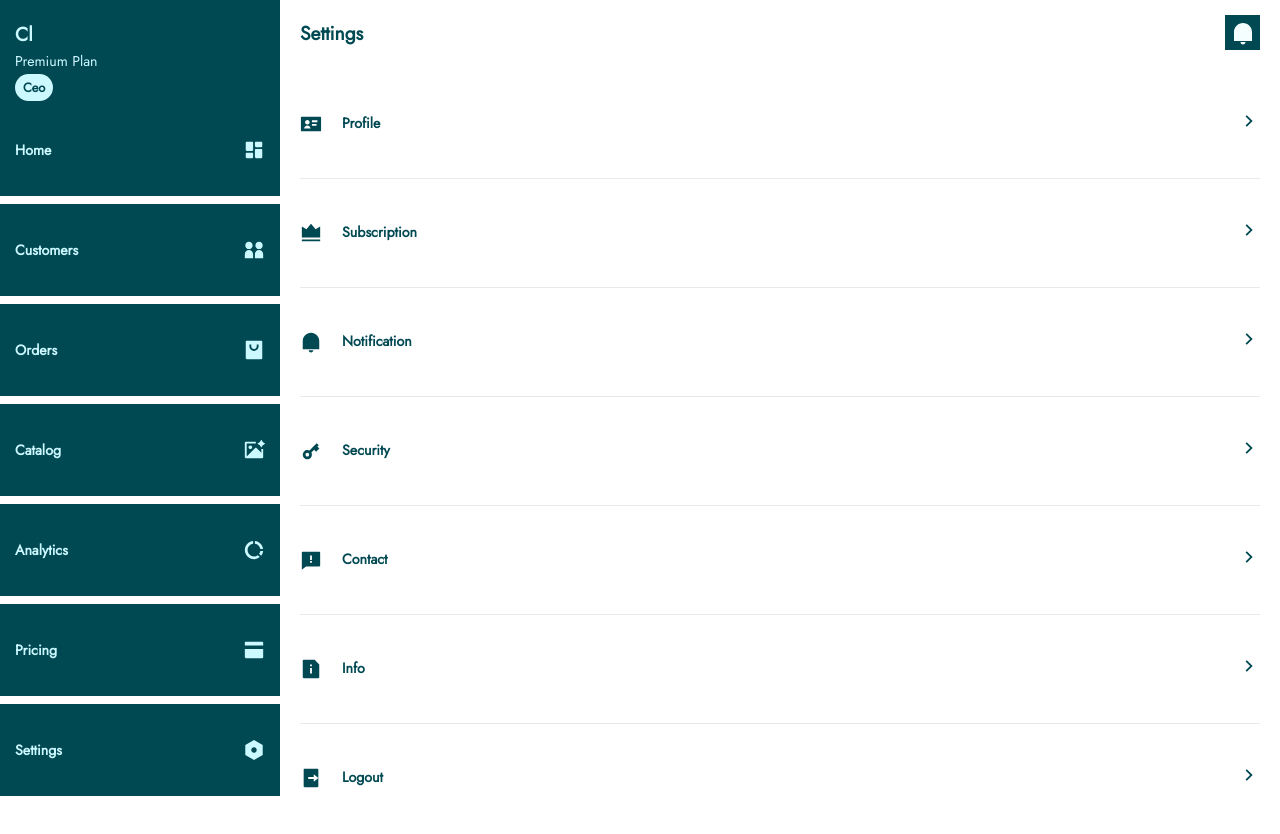
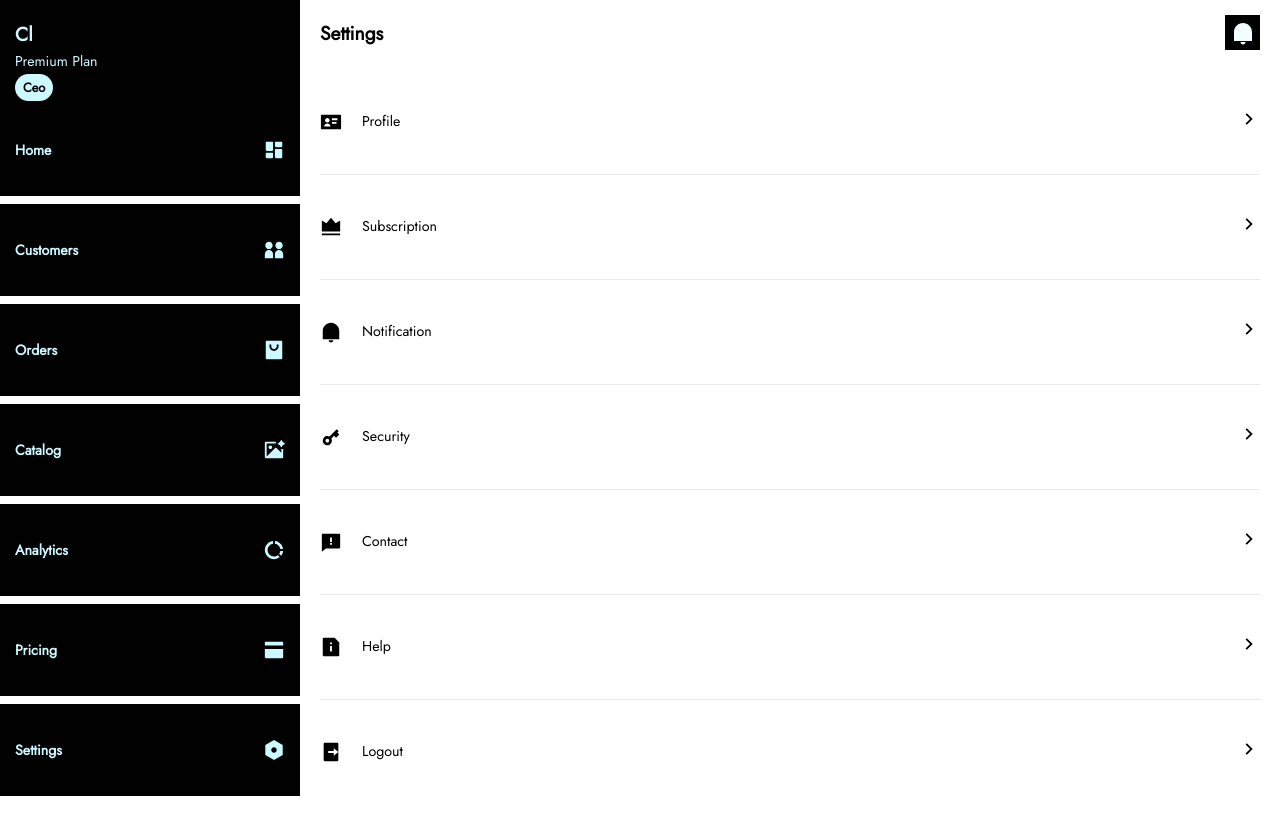
Before and after one commit to cloortt/web.cloortt.com, a Vue app: page /settings in a window 1280 px wide. Shown: the top 834 px of the page. Built offline with nearby package versions, Linux system fonts and the light colour scheme.

Commit message:
Modified AppSettings Component, Modified SettingsView, Modified cloortt.css, Modified web.css

```diff
--- a/src/assets/css/cloortt.css
+++ b/src/assets/css/cloortt.css
@@ -25,7 +25,7 @@ button {
 
 :root {
     --c-base: #004953;
-    /* --c-base:#010101; */
+    --c-base:#010101;
     --c-base-mild:#ccf9ff;
     --c-base-faint: #f5feff;
     --c-success: #3ae57f;
--- a/src/assets/css/web.css
+++ b/src/assets/css/web.css
@@ -1,7 +1,7 @@
 @import './cloortt.css';
 
 .web-sidebar{
-   width:280px;
+   width:300px;
    padding:20px 0;
 }
 .web-sidebar .top{
@@ -23,7 +23,7 @@
 .web-app-body{
     float:right;
     padding:15px 20px;
-    width:calc(100% - 280px);
+    width:calc(100% - 300px);
 }
 
 .web-app-body .the-head .col-1{
@@ -45,7 +45,7 @@
 }
 
 .web-settings .child{
-    padding:40px 0;
+    padding:38px 0;
     border-bottom:1px solid var(--c-grey);
 }
 
--- a/src/components/AppSettings.vue
+++ b/src/components/AppSettings.vue
@@ -18,10 +18,10 @@
     });
 </script>
 <template>
-    <div class="child cl-flex cl-flex-align-items-center cl-flex-justify-content-space-between">
+    <div class="child cl-flex cl-flex-align-items-center cl-flex-justify-content-space-between cl-cursor pointer">
         <div class="info cl-flex cl-flex-align-items-center">
             <Icon class="cl-fill-base" :name="props.icon" :size="{ width: '22px', height: '22px' }" />
-            <p class="cl-fg-base cl-txt w-bold">
+            <p class="cl-fg-base">
                 {{props.title}}
             </p>
         </div>
--- a/src/views/SettingsView.vue
+++ b/src/views/SettingsView.vue
@@ -6,43 +6,36 @@
        <AppSettings
             icon="id-card"
             title="Profile"
-            description="Preview and manage your business information"
         />
 
         <AppSettings
             icon="vip-crown"
             title="Subscription"
-            description="Control and manage your subscription plan"
         />
 
         <AppSettings
             icon="notification"
             title="Notification"
-            description="Control and manage your notifications"
         />
 
         <AppSettings
             icon="key"
             title="Security"
-            description="Control and manage your security"
         />
 
         <AppSettings
             icon="feedback"
             title="Contact"
-            description="Report a bug, or request a feature"
         />
 
         <AppSettings
             icon="file-info"
-            title="Info"
-            description="Privacy policy, terms of service, and more"
+            title="Help"
         />
 
         <AppSettings
             icon="logout"
             title="Logout"
-            description="Report a bug, or request a feature"
         />
 
     </div>
```
